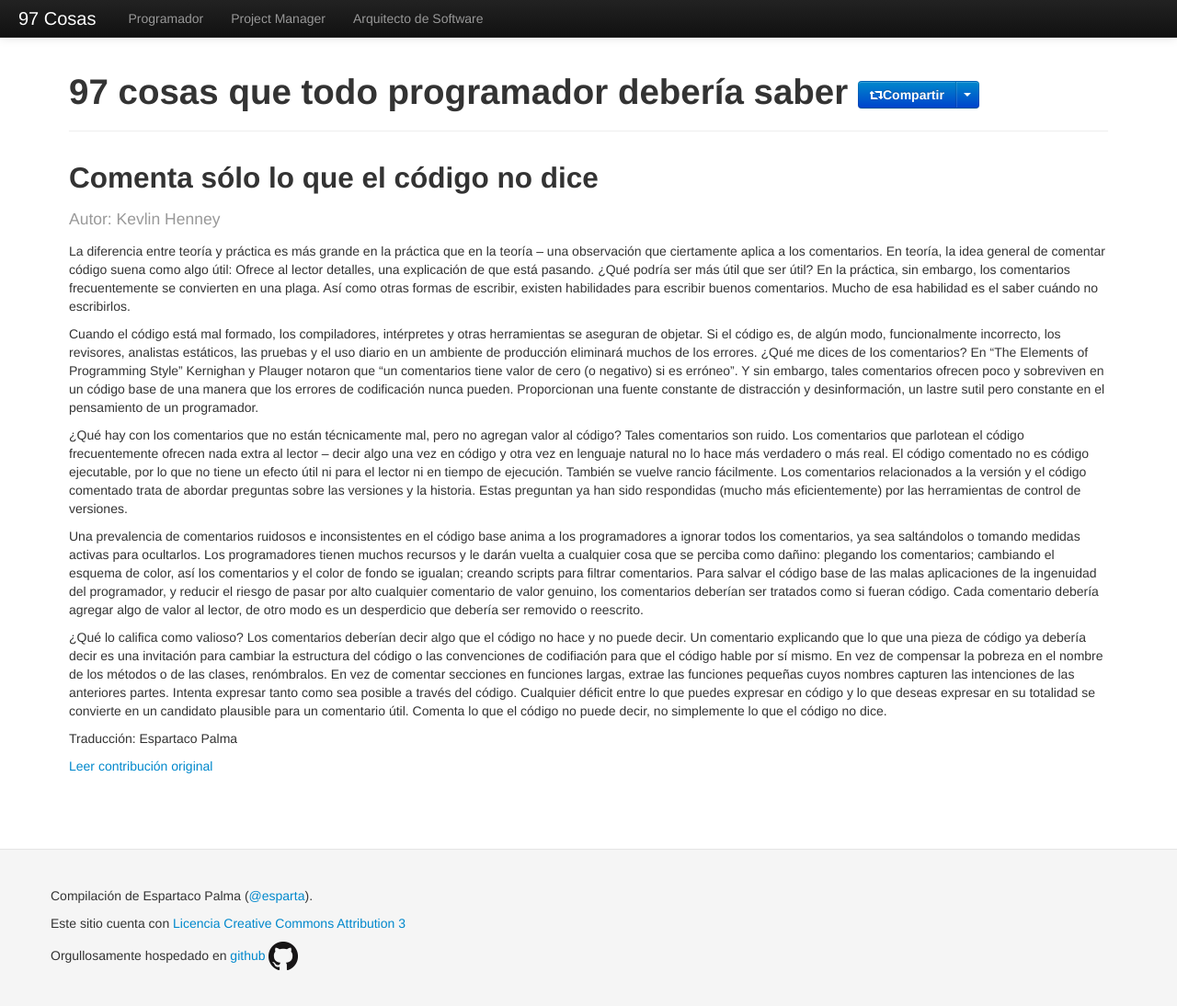
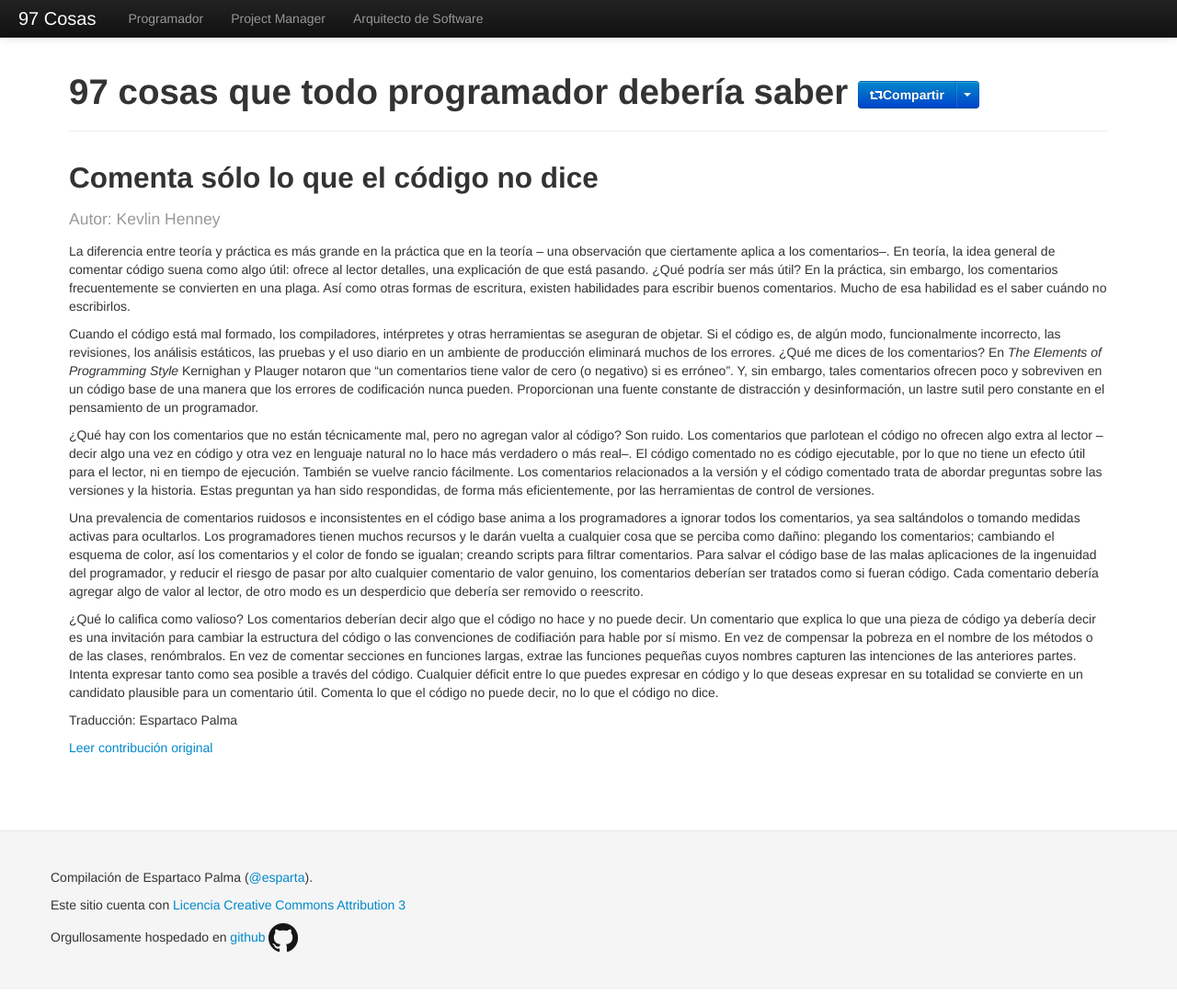
Before and after one commit to esparta/97cosas, a Jekyll site: the page built from programador/comenta-codigo-no-dice.md, in a window 1280 px wide and 1096 px high. Shown: the whole window at 92% size. Built offline with Jekyll 4.4.1, drawn with Linux system fonts in a browser that asks for light colours; comment, search, counter and statistics services are not loaded.

Commit message:
Spelling corrections & 80 caracters per line on comenta-codigo-no-dice (2). Issue #3

```diff
--- a/programador/comenta-codigo-no-dice.md
+++ b/programador/comenta-codigo-no-dice.md
@@ -8,39 +8,38 @@
 ---
 
 La diferencia entre teoría y práctica es más grande en la práctica que en la
-teoría -- una observación que ciertamente aplica a los comentarios. En teoría,
-la idea general de comentar código suena como algo útil: Ofrece al lector
-detalles, una explicación de que está pasando. ¿Qué podría ser más útil que ser
-útil? En la práctica, sin embargo, los comentarios frecuentemente se convierten
-en una plaga. Así como otras formas de escribir, existen habilidades para
+teoría -- una observación que ciertamente aplica a los comentarios--. En teoría,
+la idea general de comentar código suena como algo útil: ofrece al lector
+detalles, una explicación de que está pasando. ¿Qué podría ser más útil? En la
+práctica, sin embargo, los comentarios frecuentemente se convierten en una
+plaga. Así como otras formas de escritura, existen habilidades para
 escribir buenos comentarios. Mucho de esa habilidad es el saber cuándo no
 escribirlos.
 
 Cuando el código está mal formado, los compiladores, intérpretes y otras
 herramientas se aseguran de objetar. Si el código es, de algún modo,
-funcionalmente incorrecto, los revisores, analistas estáticos, las pruebas y el
-uso diario en un ambiente de producción eliminará muchos de los errores. ¿Qué
-me dices de los comentarios? En "The Elements of Programming Style" Kernighan y
-Plauger notaron que "un comentarios tiene valor de cero (o negativo) si es
-erróneo". Y sin embargo, tales comentarios ofrecen poco y sobreviven en un
-código base de una manera que los errores de codificación nunca pueden.
-Proporcionan una fuente constante de distracción y desinformación, un lastre
-sutil pero constante en el pensamiento de un programador.
+funcionalmente incorrecto, las revisiones, los análisis estáticos, las pruebas
+y el uso diario en un ambiente de producción eliminará muchos de los errores.
+¿Qué me dices de los comentarios? En _The Elements of Programming Style_
+Kernighan y Plauger notaron que "un comentarios tiene valor de cero (o
+negativo) si es erróneo". Y, sin embargo, tales comentarios ofrecen poco y
+sobreviven en un código base de una manera que los errores de codificación
+nunca pueden. Proporcionan una fuente constante de distracción y
+desinformación, un lastre sutil pero constante en el pensamiento de un
+programador.
 
 ¿Qué hay con los comentarios que no están técnicamente mal, pero no agregan
-valor al código? Tales comentarios son ruido. Los comentarios que parlotean el
-código frecuentemente ofrecen nada extra al lector -- decir algo una vez en
-código y otra vez en lenguaje natural no lo hace más verdadero o más real. El
-código comentado no es código ejecutable, por lo que no tiene un efecto útil ni
-para el lector ni en tiempo de ejecución. También se vuelve rancio fácilmente.
-Los comentarios relacionados a la versión y el código comentado trata de
-abordar preguntas sobre las versiones y la historia. Estas preguntan ya han
-sido respondidas (mucho más eficientemente) por las herramientas de control de
-versiones.
+valor al código? Son ruido. Los comentarios que parlotean el código no ofrecen
+algo extra al lector -- decir algo una vez en código y otra vez en lenguaje
+natural no lo hace más verdadero o más real--. El código comentado no es código ejecutable, por lo que no tiene un efecto útil para el lector, ni en tiempo
+de ejecución. También se vuelve rancio fácilmente. Los comentarios
+relacionados a la versión y el código comentado trata de abordar preguntas
+sobre las versiones y la historia. Estas preguntan ya han sido respondidas, de
+forma más eficientemente, por las herramientas de control de versiones.
 
 Una prevalencia de comentarios ruidosos e inconsistentes en el código base
-anima a los programadores a ignorar todos los comentarios, ya sea saltándolos o
-tomando medidas activas para ocultarlos. Los programadores tienen muchos
+anima a los programadores a ignorar todos los comentarios, ya sea saltándolos
+o tomando medidas activas para ocultarlos. Los programadores tienen muchos
 recursos y le darán vuelta a cualquier cosa que se perciba como dañino:
 plegando los comentarios; cambiando el esquema de color, así los comentarios y
 el color de fondo se igualan; creando scripts para filtrar comentarios. Para
@@ -51,14 +50,13 @@
 desperdicio que debería ser removido o reescrito.
 
 ¿Qué lo califica como valioso? Los comentarios deberían decir algo que el
-código no hace y no puede decir. Un comentario explicando que lo que una pieza
+código no hace y no puede decir. Un comentario que explica lo que una pieza
 de código ya debería decir es una invitación para cambiar la estructura del
-código o las convenciones de codifiación para que el código hable por sí mismo.
-En vez de compensar la pobreza en el nombre de los métodos o de las clases,
+código o las convenciones de codifiación para hable por sí mismo. En vez de
+compensar la pobreza en el nombre de los métodos o de las clases,
 renómbralos. En vez de comentar secciones en funciones largas, extrae las
 funciones pequeñas cuyos nombres capturen las intenciones de las anteriores
 partes. Intenta expresar tanto como sea posible a través del código. Cualquier
 déficit entre lo que puedes expresar en código y lo que deseas expresar en su
 totalidad se convierte en un candidato plausible para un comentario útil.
-Comenta lo que el código no puede decir, no simplemente lo que el código no
-dice.
+Comenta lo que el código no puede decir, no lo que el código no dice.
```
